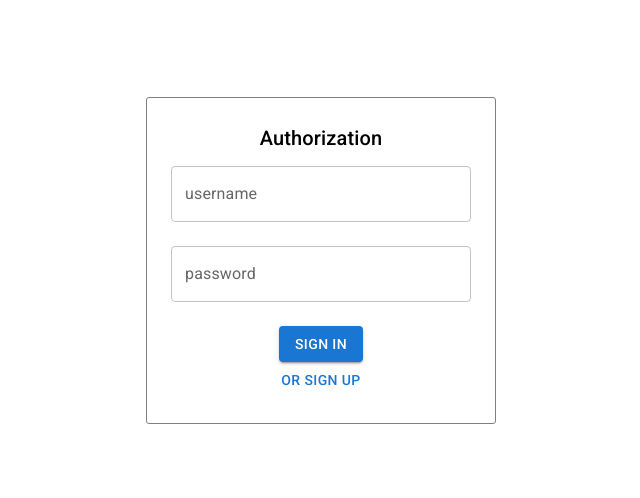
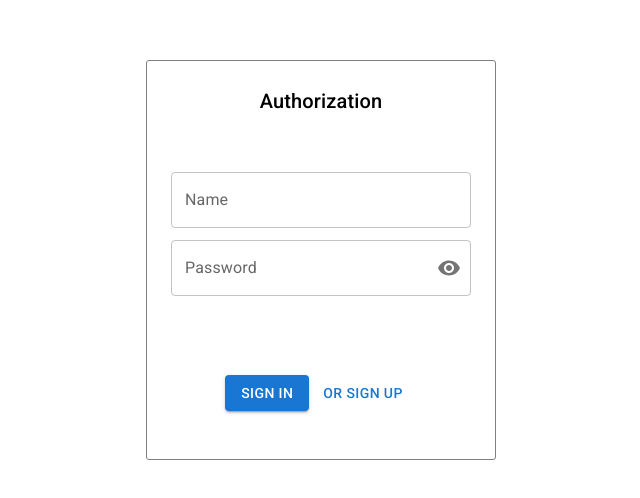
Before and after one commit to oskvortsov/ASP.NET-React-Demo-APP, a React (Create React App) app in the folder fronted/: page /login in a window 1280 px wide. Shown: the part 140-638 px from the top of the page, without its empty margins (319-959 px from the left). Built offline with nearby package versions, Linux system fonts and the light colour scheme.

Commit message:
Improve login step

```diff
--- a/fronted/package.json
+++ b/fronted/package.json
@@ -6,6 +6,7 @@
     "@emotion/react": "^11.9.0",
     "@emotion/styled": "^11.8.1",
     "@fontsource/roboto": "^4.5.5",
+    "@mui/icons-material": "^5.6.2",
     "@mui/material": "^5.6.4",
     "@mui/x-data-grid": "^5.10.0",
     "@testing-library/jest-dom": "^5.14.1",
--- a/fronted/src/pages/employee/employee-detail.tsx
+++ b/fronted/src/pages/employee/employee-detail.tsx
@@ -23,8 +23,14 @@ const EmployeeDetailComponent = () => {
   const isUpdating = id === NEW_PATH_NAME;
 
   useEffect(() => {
-    if (id && isUpdating) {
-      getEmployee(id).then(setEmployee);
+    if (id && !isUpdating) {
+      getEmployee(id)
+        .then(setEmployee)
+        .catch((resErr) =>
+          setError({
+            server: resErr.message
+          })
+        );
     }
   }, [id]);
 
--- a/fronted/src/pages/login/login.module.scss
+++ b/fronted/src/pages/login/login.module.scss
@@ -7,10 +7,12 @@
 
 .loginForm {
   width: 300px;
+  height: 350px;
   border: 1px solid gray;
   border-radius: 3px;
   padding: 24px;
   display: flex;
+  justify-content: space-between;
   align-items: center;
   flex-direction: column;
 
@@ -22,3 +24,22 @@
     margin-bottom: 24px;
   }
 }
+
+.fields {
+  width: 100%;
+  display: flex;
+  flex-direction: column;
+
+  > div {
+    margin-bottom: 12px;
+  }
+}
+
+.buttons {
+  display: flex;
+  justify-content: space-between;
+
+  >button {
+    margin-right: 6px;
+  }
+}
--- a/fronted/src/pages/login/login.tsx
+++ b/fronted/src/pages/login/login.tsx
@@ -1,21 +1,42 @@
-import { Button, TextField, Typography } from '@mui/material';
+import {
+  Button,
+  FormControl,
+  FormHelperText,
+  IconButton,
+  InputAdornment,
+  InputLabel,
+  OutlinedInput,
+  Typography
+} from '@mui/material';
+import { Visibility, VisibilityOff } from '@mui/icons-material';
 import { observer } from 'mobx-react-lite';
 import React, { ChangeEvent, useState } from 'react';
-import { useNavigate } from 'react-router-dom';
+import { ValidationError } from 'yup';
+import * as yup from 'yup';
 
 import { useAuth } from '../../feature/auth-provider';
+import { useBoolean } from '../../utils/hooks';
+import { parseYupErrors } from '../../utils/yup-helper';
 
 import style from './login.module.scss';
 
-type LoginModel = {
+interface LoginModel {
   username: string;
   password: string;
-};
+}
+
+const LoginModelScheme = yup.object().shape({
+  username: yup.string().required('No Username provided.'),
+  password: yup
+    .string()
+    .required('No Password provided.')
+    .min(8, 'Password is too short - should be 8 chars minimum.')
+});
 
 const LoginComponent = () => {
   const { signIn, signUp } = useAuth();
-  const navigate = useNavigate();
-  const [isSignUp, setSignUp] = useState(false);
+  const [isSignUp, onToggleSighUp] = useBoolean(false);
+  const [showPassword, onToggleShowPass] = useBoolean(false);
 
   const [loginData, setLoginData] = useState<LoginModel>({
     username: '',
@@ -34,55 +55,67 @@ const LoginComponent = () => {
   function handlerSignIn() {
     const { username, password } = loginData;
 
-    if (isValid()) {
-      signIn(username, password);
-    }
+    if (!validate()) {
+      return;
     }
 
-  function handlerSignUp() {
-    const { username, password } = loginData;
-    signUp(username, password, () => signIn(username, password)).catch(() => {
+    signIn(username, password).catch(() => {
       setError({
-        password: 'Username and password should be strong'
+        server: 'Username or Password incorrect'
       });
     });
   }
 
-  function isValid() {
+  function handlerSignUp() {
+    if (!validate()) {
+      return;
+    }
+
     const { username, password } = loginData;
-    const error: Record<string, string> = {};
+    signUp(username, password, () => signIn(username, password)).catch((responseErr) => {
+      setError({
+        serverErr: responseErr.message
+      });
+    });
+  }
 
-    if (!username) error['username'] = "Shouldn't be empty";
-    if (!password) error['password'] = "Shouldn't be empty";
-
-    if (Object.keys(error).length) {
-      setError(error);
+  function validate() {
+    try {
+      LoginModelScheme.validateSync(loginData, { abortEarly: false });
+      setError({});
+    } catch (errors) {
+      const dataErrors: Record<string, string> = parseYupErrors(errors as ValidationError);
+      if (Object.keys(dataErrors).length) {
+        setError(dataErrors);
         return false;
+      }
     }
 
     return true;
   }
 
   function renderButtons() {
-    if (isSignUp) {
     return (
-        <>
-          <Button variant={'contained'} onClick={handlerSignUp}>
-            Sign Up
+      <div className={style.buttons}>
+        <Button variant={'contained'} onClick={isSignUp ? handlerSignUp : handlerSignIn}>
+          {isSignUp ? 'Sign Up' : 'Sign In'}
         </Button>
-          <Button onClick={() => setSignUp(!isSignUp)}>or sign in</Button>
-        </>
+        <Button onClick={onToggleSighUp}>{isSignUp ? 'or sign in' : 'or sign up'}</Button>
+      </div>
     );
   }
 
-    return (
-      <>
-        <Button variant={'contained'} onClick={handlerSignIn}>
-          Sign In
-        </Button>
-        <Button onClick={() => setSignUp(!isSignUp)}>or sign up</Button>
-      </>
-    );
+  function renderErrors() {
+    let message = '';
+    for (let field in errorData) {
+      message += `${errorData[field]} `;
+    }
+
+    if (message) {
+      return <FormHelperText error>{message}</FormHelperText>;
+    }
+
+    return null;
   }
 
   return (
@@ -91,26 +124,41 @@ const LoginComponent = () => {
         <Typography variant={'h6'} className={style.title}>
           {isSignUp ? 'Sign Up' : 'Authorization'}
         </Typography>
-        <TextField
-          fullWidth
+
+        <div className={style.fields}>
+          <FormControl fullWidth>
+            <InputLabel htmlFor="name">Name</InputLabel>
+            <OutlinedInput
               id="username"
               label="username"
               value={loginData.username}
               type="text"
               onChange={handlerChange}
               error={'username' in errorData}
-          helperText={errorData['username']}
             />
-        <TextField
+          </FormControl>
+
+          <FormControl fullWidth>
+            <InputLabel htmlFor="password">Password</InputLabel>
+            <OutlinedInput
               fullWidth
               id="password"
               label="password"
               value={loginData.password}
-          type="password"
+              type={showPassword ? 'text' : 'password'}
               error={'password' in errorData}
-          helperText={errorData['password']}
+              endAdornment={
+                <InputAdornment position="end">
+                  <IconButton onClick={onToggleShowPass} onMouseDown={onToggleShowPass} edge="end">
+                    {showPassword ? <VisibilityOff /> : <Visibility />}
+                  </IconButton>
+                </InputAdornment>
+              }
               onChange={handlerChange}
             />
+          </FormControl>
+          {renderErrors()}
+        </div>
 
         {renderButtons()}
       </div>
--- a/fronted/src/services/http-service.ts
+++ b/fronted/src/services/http-service.ts
@@ -66,7 +66,7 @@ export class HttpService {
 
   private handlerError(error: AxiosError): HttpServiceError {
     const data: HttpServiceError = {
-      message: error.message,
+      message: String(error.response?.data) || error.message,
       code: error.code,
       status: String(error.response?.status || '')
     };
--- /dev/null
+++ b/fronted/src/utils/hooks.ts
@@ -0,0 +1,8 @@
+import { useState } from 'react';
+
+export function useBoolean(initValue = false): [boolean, () => void] {
+  const [isChecked, setChecked] = useState(initValue);
+  const onToggle = () => setChecked(!isChecked);
+
+  return [isChecked, onToggle];
+}
--- /dev/null
+++ b/fronted/src/utils/yup-helper.ts
@@ -0,0 +1,17 @@
+import { ValidationError } from 'yup';
+
+export function parseYupErrors(errors: ValidationError): Record<string, string> {
+  const data: Record<string, string> = {};
+
+  if (errors.inner) {
+    errors.inner?.forEach((err) => {
+      if (err.path && err.errors.length) {
+        data[err.path] = err.errors[0];
+      }
+    });
+  } else if (errors.path && errors.errors.length) {
+    data[errors.path] = errors.errors[0];
+  }
+
+  return data;
+}
```
Also changed, not shown: 2 other files (tests, documents, lock files or other folders). Lines whose indentation alone changed are shown as unchanged.
